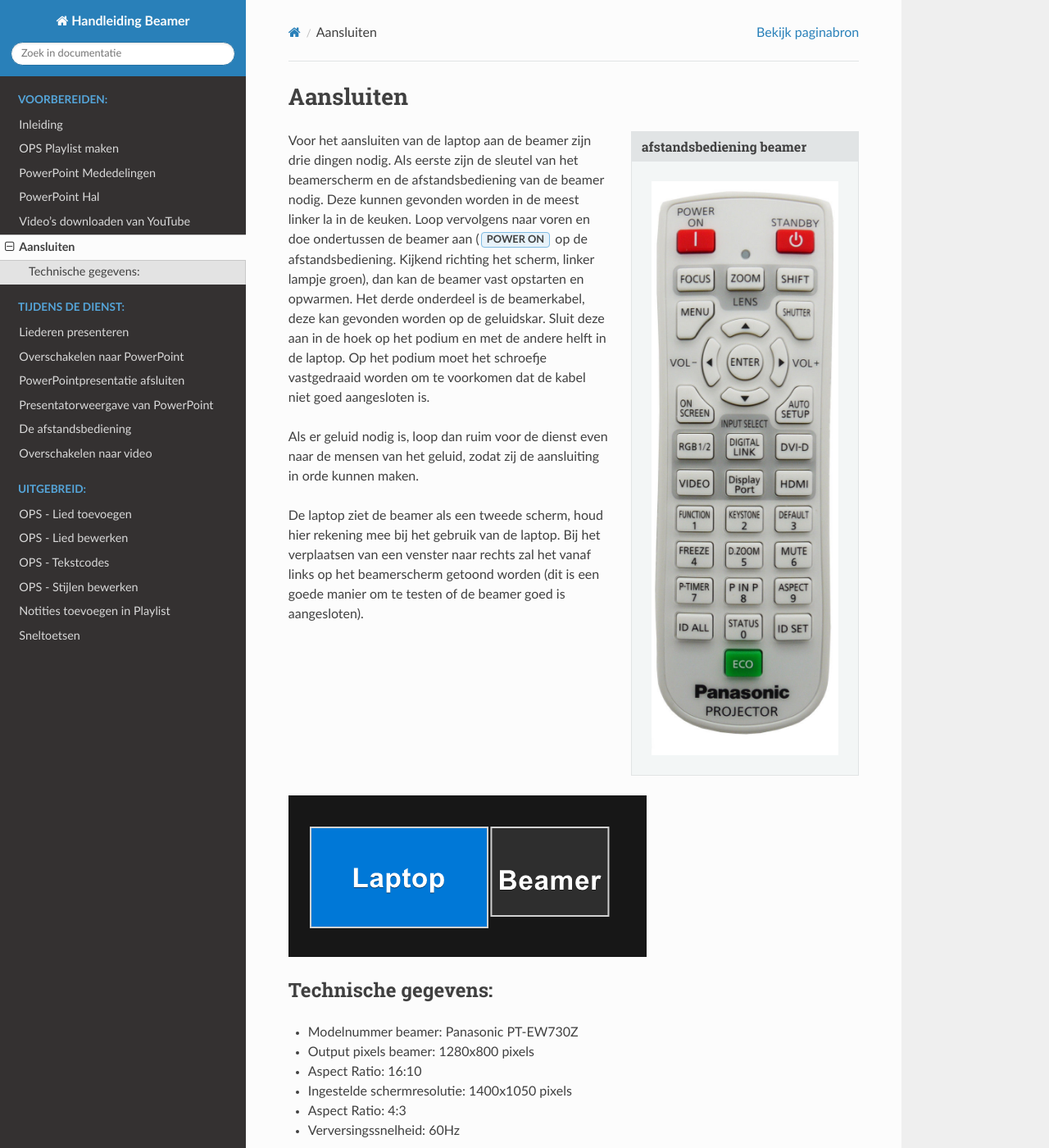
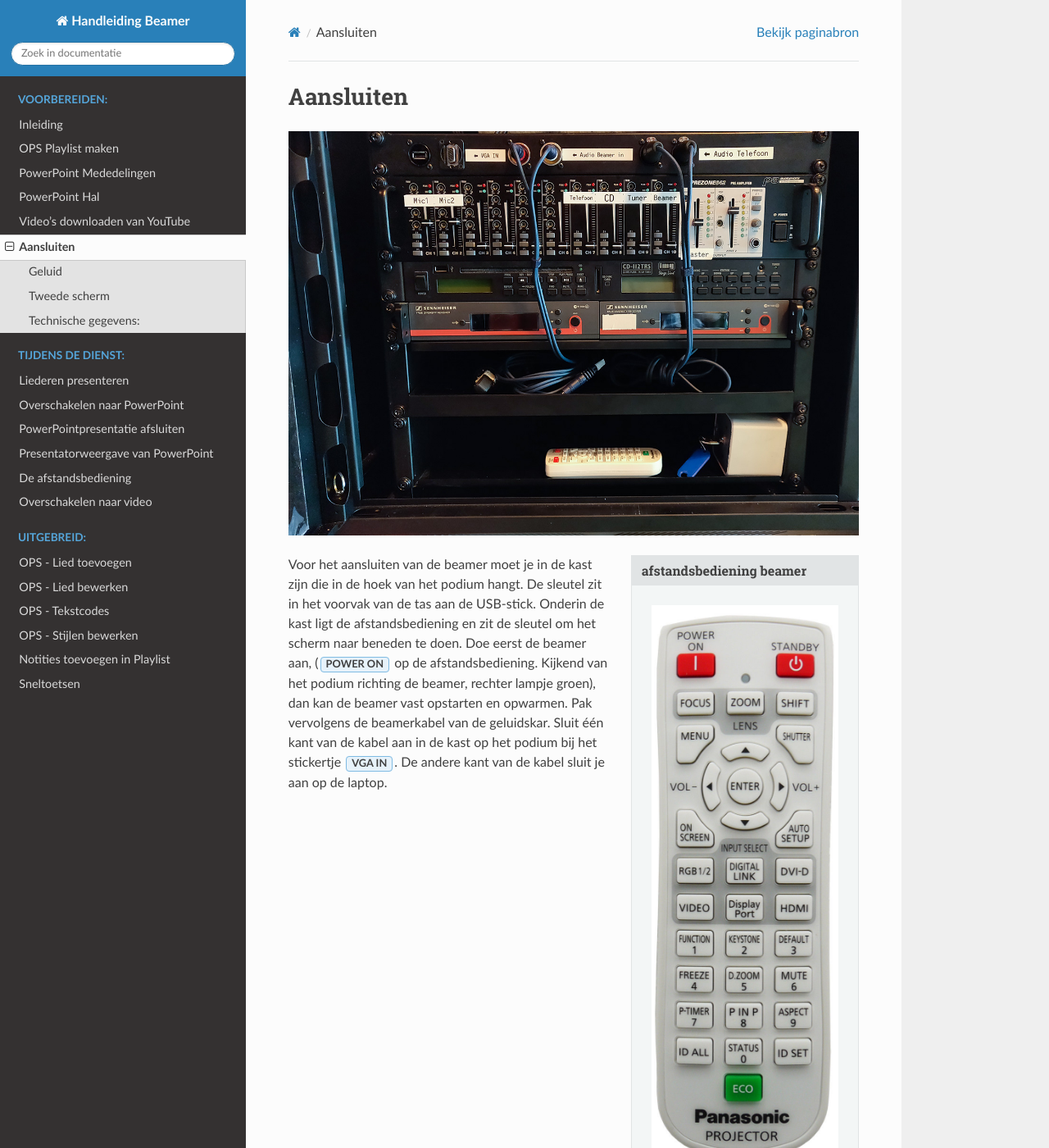
Before and after one commit to edewaal97/docs-beamer-reddingsark-bunschoten, a Sphinx documentation site: the page built from source/voorbereiden/aansluiten.rst, in a window 1280 px wide and 1400 px high. Shown: the whole window at 82% size. Built offline with Sphinx 7.4.7 and the Read the Docs theme 2.0.0, drawn with Linux system fonts in a browser that asks for light colours; some of the changed text lies outside the part shown.

Commit message:
Nieuwe manier van aansluiten

```diff
--- a/source/voorbereiden/aansluiten.rst
+++ b/source/voorbereiden/aansluiten.rst
@@ -1,27 +1,23 @@
 Aansluiten
 ==========
+
+.. image:: /images/geluidskast-school.jpg
 
 .. sidebar:: afstandsbediening beamer
 
   .. image:: /images/afstandsbediening-beamer.jpg
 
-Voor het aansluiten van de laptop aan de beamer zijn drie dingen nodig. Als
-eerste zijn de sleutel van het beamerscherm en de afstandsbediening van de
-beamer nodig. Deze kunnen gevonden worden in de meest linker la in de keuken.
-Loop vervolgens naar voren en doe ondertussen de beamer aan (:guilabel:`POWER ON`
-op de afstandsbediening. Kijkend richting het scherm, linker lampje groen), dan
-kan de beamer vast opstarten en opwarmen. Het derde onderdeel is de beamerkabel,
-deze kan gevonden worden op de geluidskar. Sluit deze aan in de hoek op het
-podium en met de andere helft in de laptop. Op het podium moet het schroefje
-vastgedraaid worden om te voorkomen dat de kabel niet goed aangesloten is.
+Voor het aansluiten van de beamer moet je in de kast zijn die in de hoek van het podium hangt. De sleutel zit in het voorvak van de tas aan de USB-stick. Onderin de kast ligt de afstandsbediening en zit de sleutel om het scherm naar beneden te doen. Doe eerst de beamer aan, (:guilabel:`POWER ON` op de afstandsbediening. Kijkend van het podium richting de beamer, rechter lampje groen), dan kan de beamer vast opstarten en opwarmen. Pak vervolgens de beamerkabel van de geluidskar. Sluit één kant van de kabel aan in de kast op het podium bij het stickertje :guilabel:`VGA IN`. De andere kant van de kabel sluit je aan op de laptop.
 
-Als er geluid nodig is, loop dan ruim voor de dienst even naar de mensen van
-het geluid, zodat zij de aansluiting in orde kunnen maken.
+.. Tip:: Als de beamer door de school is gebruikt, kan het zijn dat deze is ingesteld op een andere input. De beamer moet ingesteld staan op RGB1. Klik op de knop :guilabel:`RGB1/2` op de afstandsbediening om te schakelen naar de goede input.
 
-De laptop ziet de beamer als een tweede scherm, houd hier rekening mee bij het
-gebruik van de laptop. Bij het verplaatsen van een venster naar rechts zal het
-vanaf links op het beamerscherm getoond worden (dit is een goede manier om te
-testen of de beamer goed is aangesloten).
+Geluid
+------
+Als er geluid nodig is, loop dan ruim voor de dienst even naar de mensen van het geluid, zodat zij de aansluiting in orde kunnen maken.
+
+Tweede scherm
+-------------
+De laptop ziet de beamer als een tweede scherm, houd hier rekening mee bij het gebruik van de laptop. Bij het verplaatsen van een venster naar rechts zal het vanaf links op het beamerscherm getoond worden (dit is een goede manier om te testen of de beamer goed is aangesloten).
 
 .. image:: ../images/beamer-tov-laptop.png
 
@@ -30,6 +26,6 @@
 - Modelnummer beamer: Panasonic PT-EW730Z
 - Output pixels beamer: 1280x800 pixels
 - Aspect Ratio: 16:10
-- Ingestelde schermresolutie: 1400x1050 pixels
-- Aspect Ratio: 4:3
+- Ingestelde schermresolutie: 1280x720 pixels
+- Aspect Ratio: 16:9
 - Verversingssnelheid: 60Hz
```
Also changed, not shown: source/images/geluidskast-school.jpg (added).
